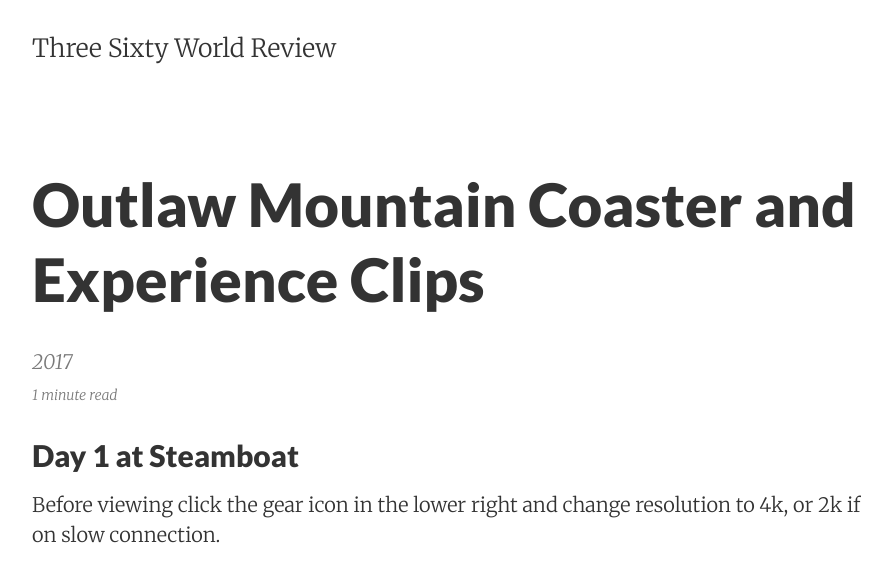
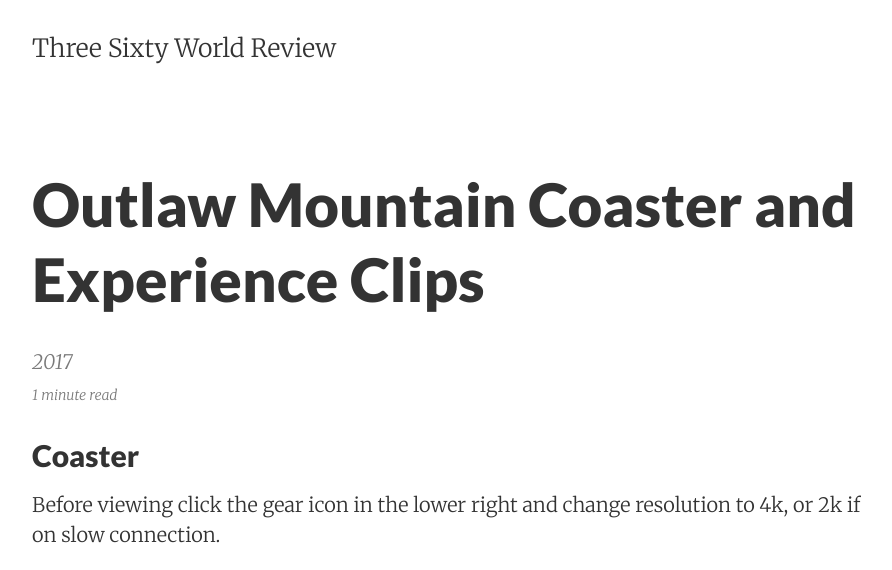
Before and after one commit to hubertron/review.threesixty.world, a Jekyll site: the page built from _posts/2017-09-26-steamboat-collection-1.md, in a window 1280 px wide and 1400 px high, cut to the strip 0-570 px from the top of the window. Shown: the whole strip, without its empty margins (188-1080 px from the left). Built offline with Jekyll 4.4.1, drawn with Linux system fonts in a browser that asks for light colours; some of the changed text lies outside the part shown.

Commit message:
updated titles for SB edit

```diff
--- a/_posts/2017-09-26-steamboat-collection-1.md
+++ b/_posts/2017-09-26-steamboat-collection-1.md
@@ -6,7 +6,7 @@ summary:    Selected clips and mountain coaster isolated for BR
 categories: steamboat
 ---
 
-## Day 1 at Steamboat
+## Coaster
 
 Before viewing click the gear icon in the lower right and change resolution to 4k, or 2k if on slow connection.
 
@@ -20,7 +20,7 @@ Steamboat's Outlaw Mountain Coaster, to-do is adding logo where tripod is and po
 
 
 
-## Day 2 at Steamboat
+## Base Party
 
 Before viewing click the gear icon in the lower right and change resolution to 4k, or 2k if on slow connection.
 
```
